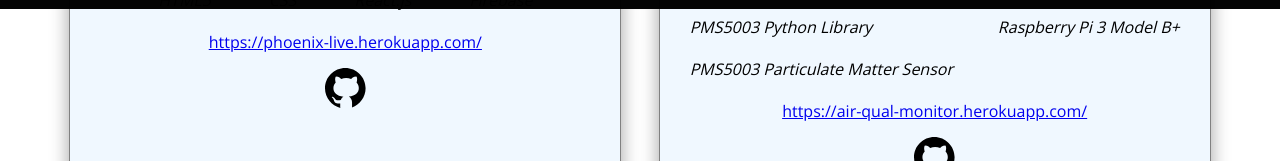
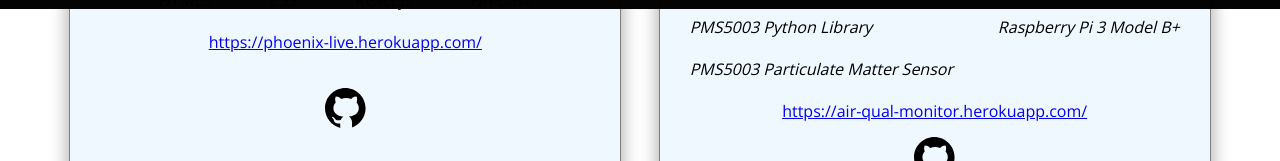
Before and after one commit to CalumBradbury24/Portfolio, a React (Create React App) app: page /projects in a window 1280 px wide. Shown: the part 791-952 px from the top of the page. Built offline with nearby package versions, Linux system fonts and the light colour scheme.

Commit message:
slight css change

```diff
--- a/src/Components/NavBar/NavBar.styles.scss
+++ b/src/Components/NavBar/NavBar.styles.scss
@@ -58,7 +58,7 @@ nav.responsive-toolbar {
       transition: 400ms ease all;
 
       &.active {
-        //when active bring in navbar from the left
+        //when active bring in navbar from the top
         top: 60px;
         height: 180px;
       }
--- a/src/Components/Portfolio/EcommerceWebApp/ecommerce.jsx
+++ b/src/Components/Portfolio/EcommerceWebApp/ecommerce.jsx
@@ -21,7 +21,7 @@ const Ecommerce = () => {
           <p className="stack-item"><i>Firebase</i></p>
         </span>
         <p className="stack-item"><a href='https://phoenix-live.herokuapp.com/'>https://phoenix-live.herokuapp.com/ </a></p>
-        <span className='ima'>
+        <span className='git-image'>
         <a href="https://github.com/CalumBradbury24/Phoenix-Clothing">
           <Logo />
         </a>
--- a/src/Components/Portfolio/EcommerceWebApp/ecommerce.styles.scss
+++ b/src/Components/Portfolio/EcommerceWebApp/ecommerce.styles.scss
@@ -28,7 +28,9 @@
     height: 5vh;
     cursor: pointer;
   }
-  .ima{
+  .git-image{
+    display: flex;
+    justify-content: center;
     padding-top: 25px;
   }
 
--- a/src/Components/SplashScreen/SplashScreen.styles.scss
+++ b/src/Components/SplashScreen/SplashScreen.styles.scss
@@ -193,6 +193,8 @@
   }
   .H4 {
     font-size: 15px;
+    padding-left: 12.5px;
+    padding-right:12.5px ;
   }
   .P {
     font-size: 13px;
@@ -201,8 +203,3 @@
   height: 28rem;
   }
 }
-@media screen and (max-height: 812px){
-  .splash-container {
-    width: 20.75rem;
-  }
-}
```
Also changed, not shown: src/assets/IMG_0206.jpg (added), 1 other file (tests, documents, lock files or other folders).
